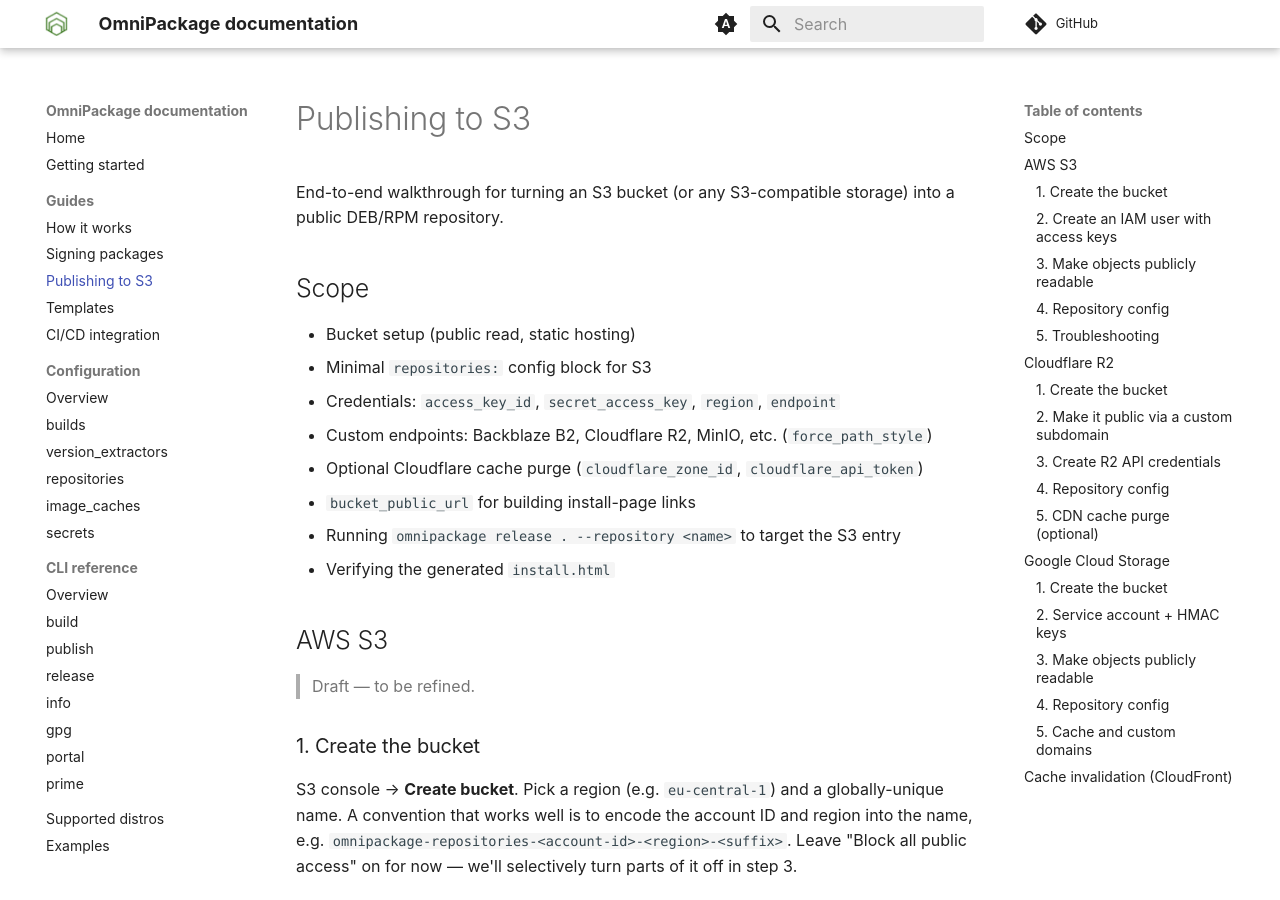
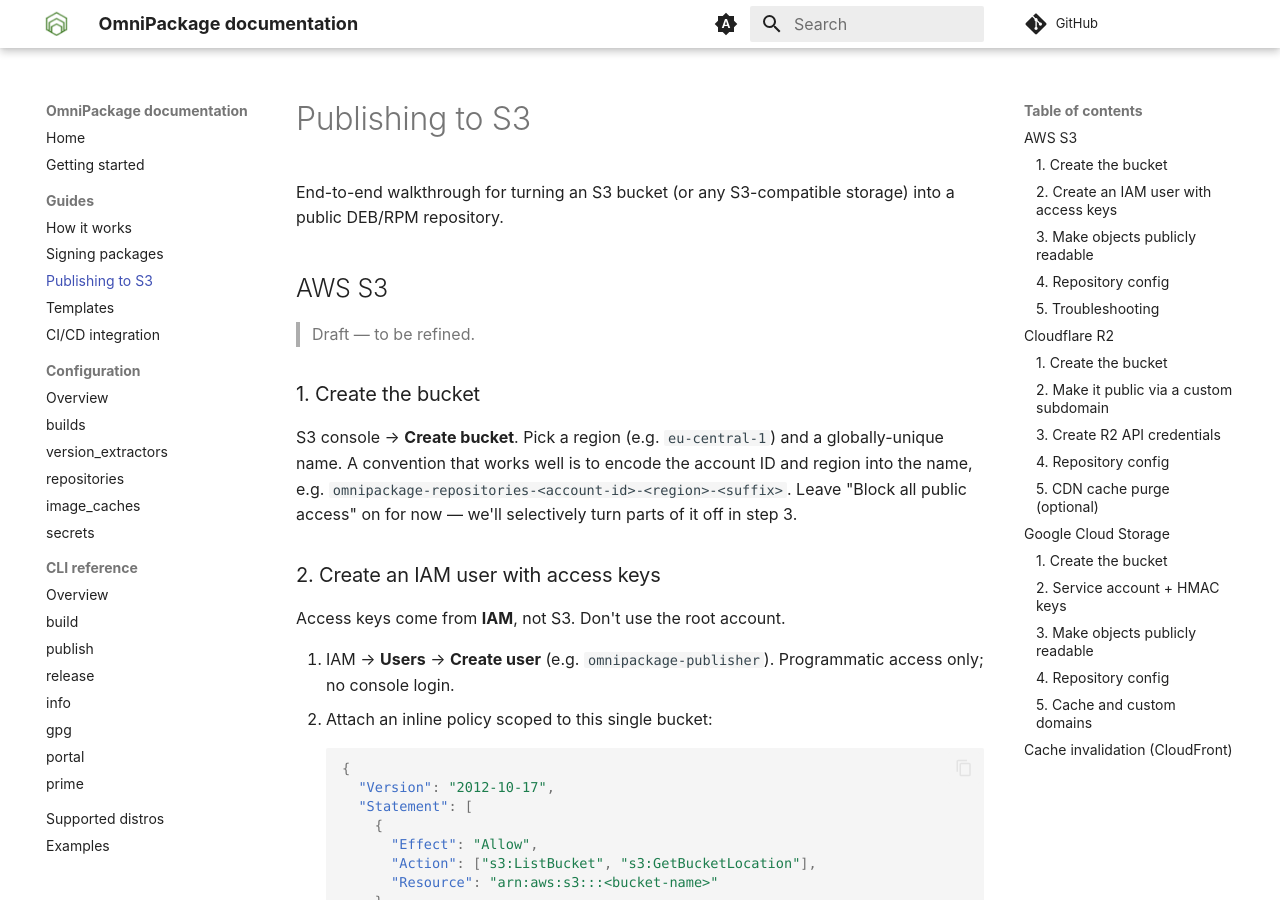
Before and after one commit to omnipackage/omnipackage-docs, an MkDocs documentation site: the page built from docs/guides/s3_repository.md, in a window 1280 px wide and 900 px high. Built offline with MkDocs 1.6.1 and Material for MkDocs 9.7.7, drawn with Linux system fonts in a browser that asks for light colours; plug-ins that fetch from the network failed and are left out; comment, search, counter and statistics services are not loaded.

```diff
--- a/docs/guides/s3_repository.md
+++ b/docs/guides/s3_repository.md
@@ -1,17 +1,6 @@
 # Publishing to S3
 
 End-to-end walkthrough for turning an S3 bucket (or any S3-compatible storage) into a public DEB/RPM repository.
-
-## Scope
-
-- Bucket setup (public read, static hosting)
-- Minimal `repositories:` config block for S3
-- Credentials: `access_key_id`, `secret_access_key`, `region`, `endpoint`
-- Custom endpoints: Backblaze B2, Cloudflare R2, MinIO, etc. (`force_path_style`)
-- Optional Cloudflare cache purge (`cloudflare_zone_id`, `cloudflare_api_token`)
-- `bucket_public_url` for building install-page links
-- Running `omnipackage release . --repository <name>` to target the S3 entry
-- Verifying the generated `install.html`
 
 <!-- TODO: -->
 
```
Also changed, not shown: docs/examples.md (+25 -14 lines), docs/guides/cicd.md (+1 -9 lines), docs/guides/how_it_works.md (+0 -9 lines), docs/guides/signing.md (+0 -10 lines), docs/guides/templates.md (+0 -9 lines).
